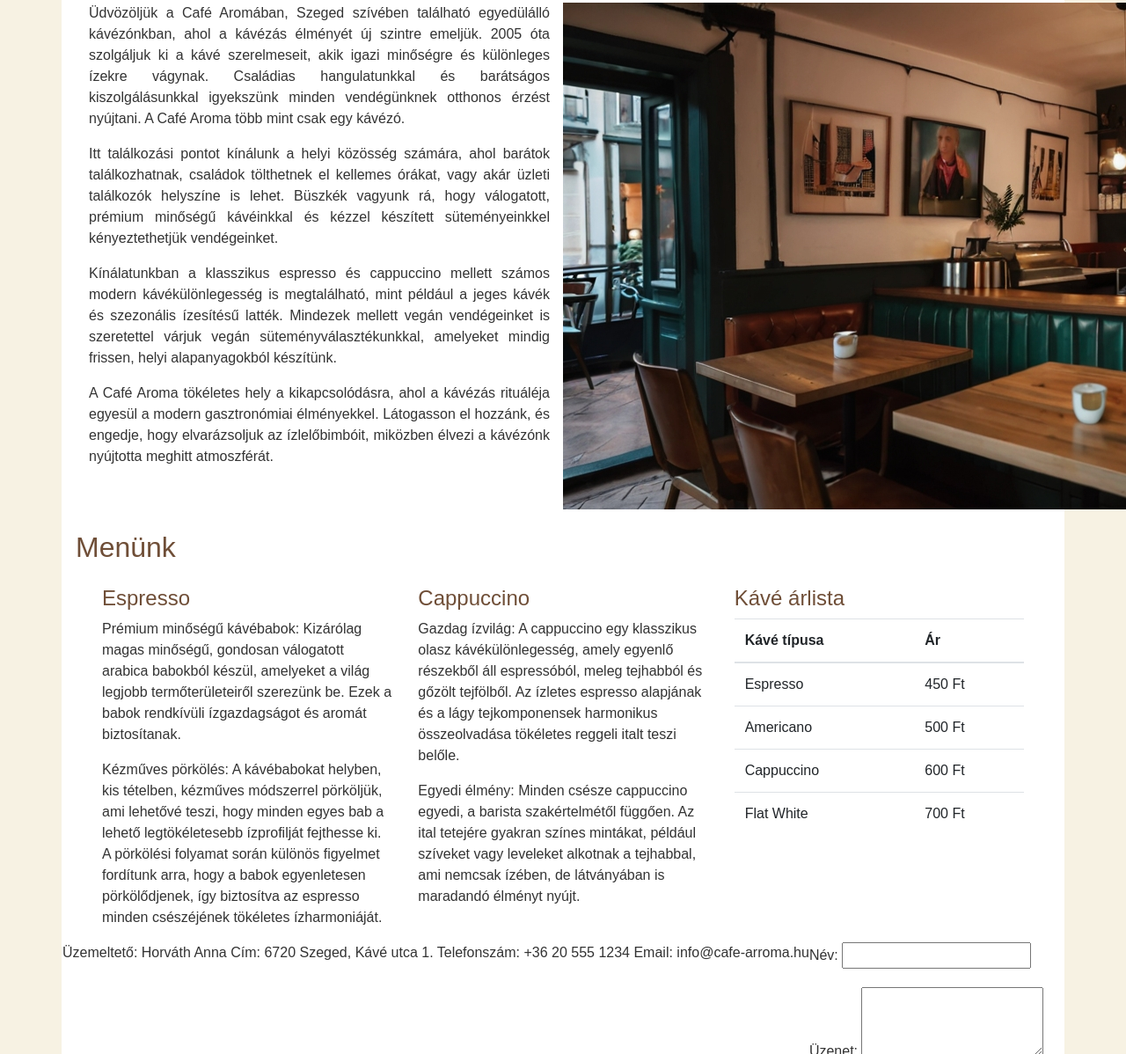
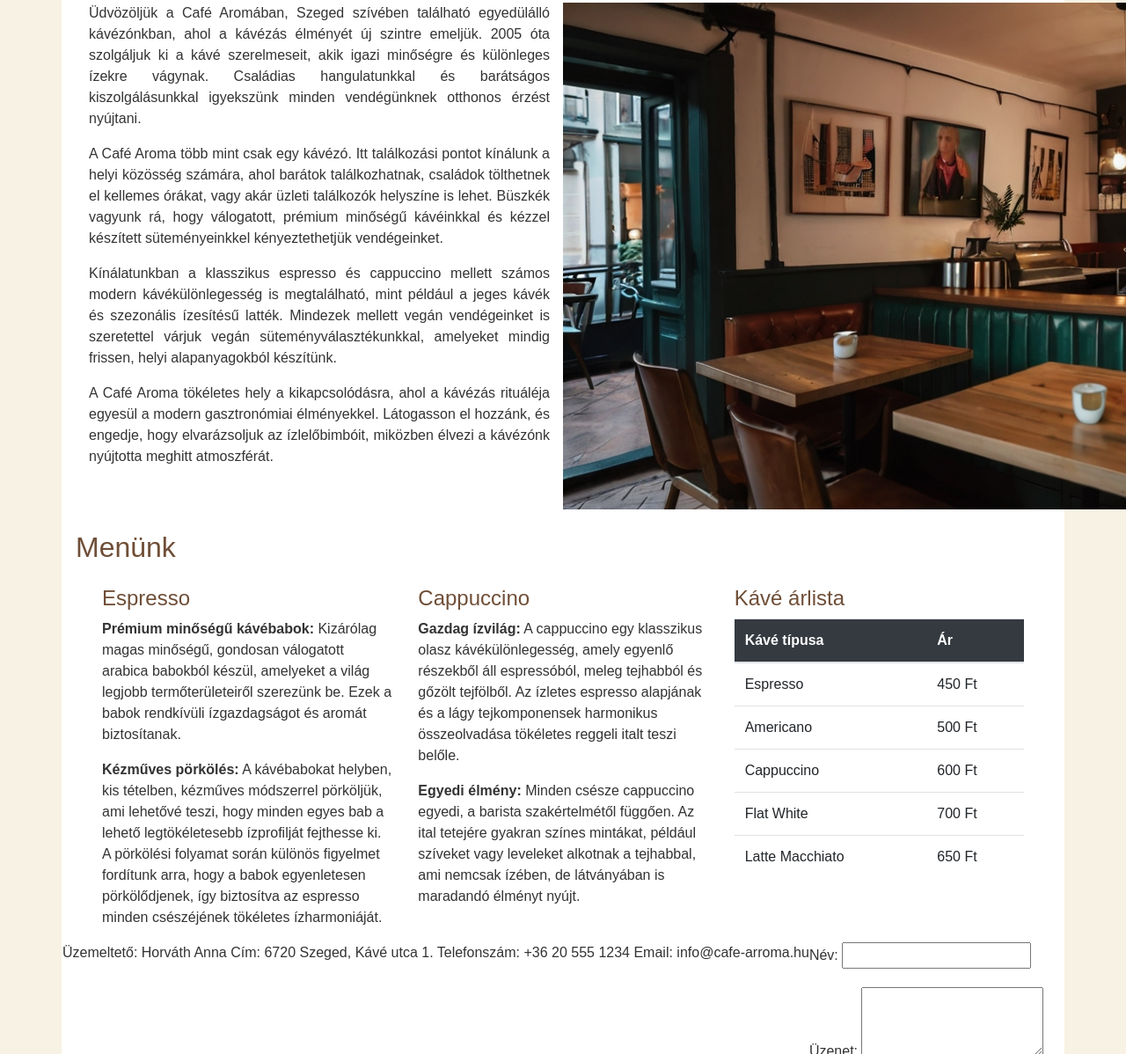
Before and after one commit to tothfazekasbalazs/cafe_aroma, a plain HTML site: page index.html in a window 1280 px wide. Shown: the part 455-1653 px from the top of the page at 88% size. Drawn offline with Linux system fonts and the light colour scheme.

Commit message:
weboldal közepe

```diff
--- a/cafe.css
+++ b/cafe.css
@@ -45,3 +45,7 @@ img {
     max-width: 100%;
     height: auto;
 }
+
+span {
+    font-weight: bold;
+}
--- a/index.html
+++ b/index.html
@@ -43,8 +43,8 @@
                         élményét új szintre emeljük. 2005 óta szolgáljuk ki a kávé szerelmeseit, akik igazi minőségre és
                         különleges ízekre vágynak. Családias hangulatunkkal és barátságos kiszolgálásunkkal igyekszünk
                         minden vendégünknek otthonos érzést nyújtani.
-                        A Café Aroma több mint csak egy kávézó.</p>
-                    <p> Itt találkozási pontot kínálunk a helyi közösség számára, ahol barátok találkozhatnak, családok
+                        </p>
+                    <p> A Café Aroma több mint csak egy kávézó. Itt találkozási pontot kínálunk a helyi közösség számára, ahol barátok találkozhatnak, családok
                         tölthetnek el kellemes órákat, vagy akár üzleti találkozók helyszíne is lehet. Büszkék vagyunk
                         rá,
                         hogy válogatott, prémium minőségű kávéinkkal és kézzel készített süteményeinkkel kényeztethetjük
@@ -91,13 +91,13 @@
                 <div class="col-4">
                     <h4>Kávé árlista</h4>
                     <table class="table">
-                        <thead>
+                        <thead class="bg-dark text-white">
                             <tr>
                                 <th>Kávé típusa</th>
                                 <th>Ár</th>
                             </tr>
                         </thead>
-                        <tbody>
+                        <tbody >
                             <tr>
                                 <td>Espresso</td>
                                 <td>450 Ft</td>
@@ -113,6 +113,10 @@
                             <tr>
                                 <td>Flat White</td>
                                 <td>700 Ft</td>
+                            </tr>
+                            <tr>
+                                <td>Latte Macchiato</td>
+                                <td>650 Ft</td>
                             </tr>
                         </tbody>
                     </table>
```
